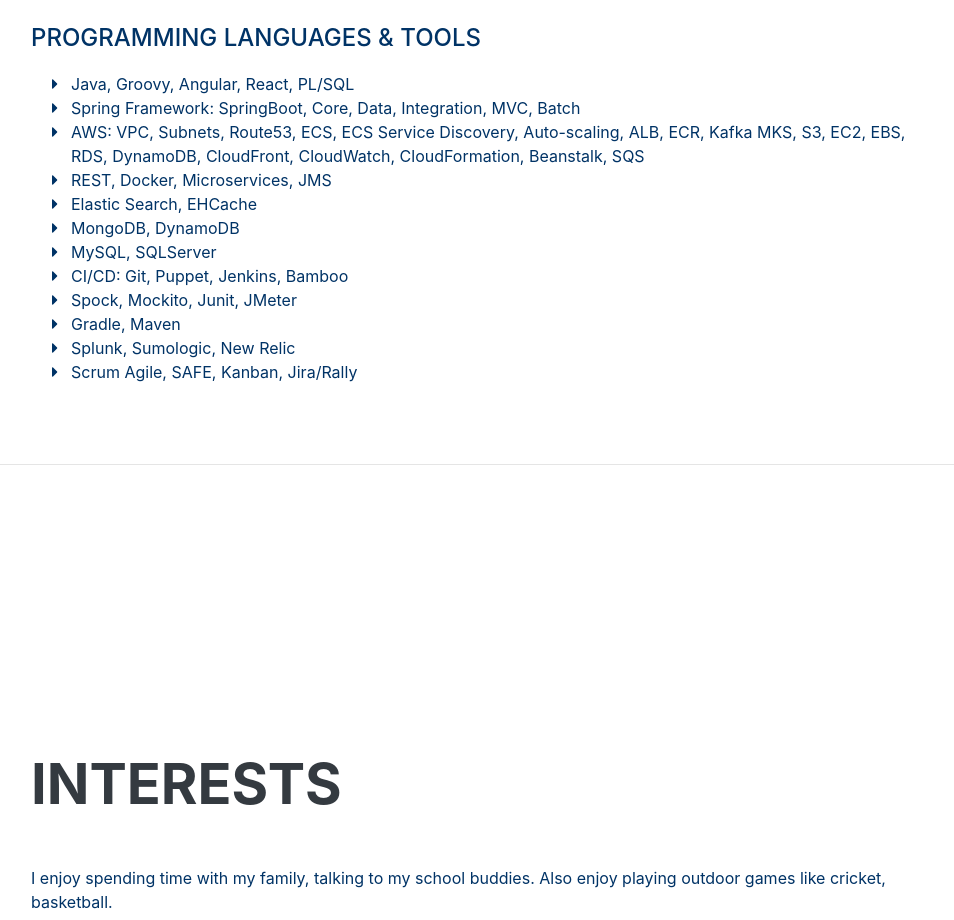
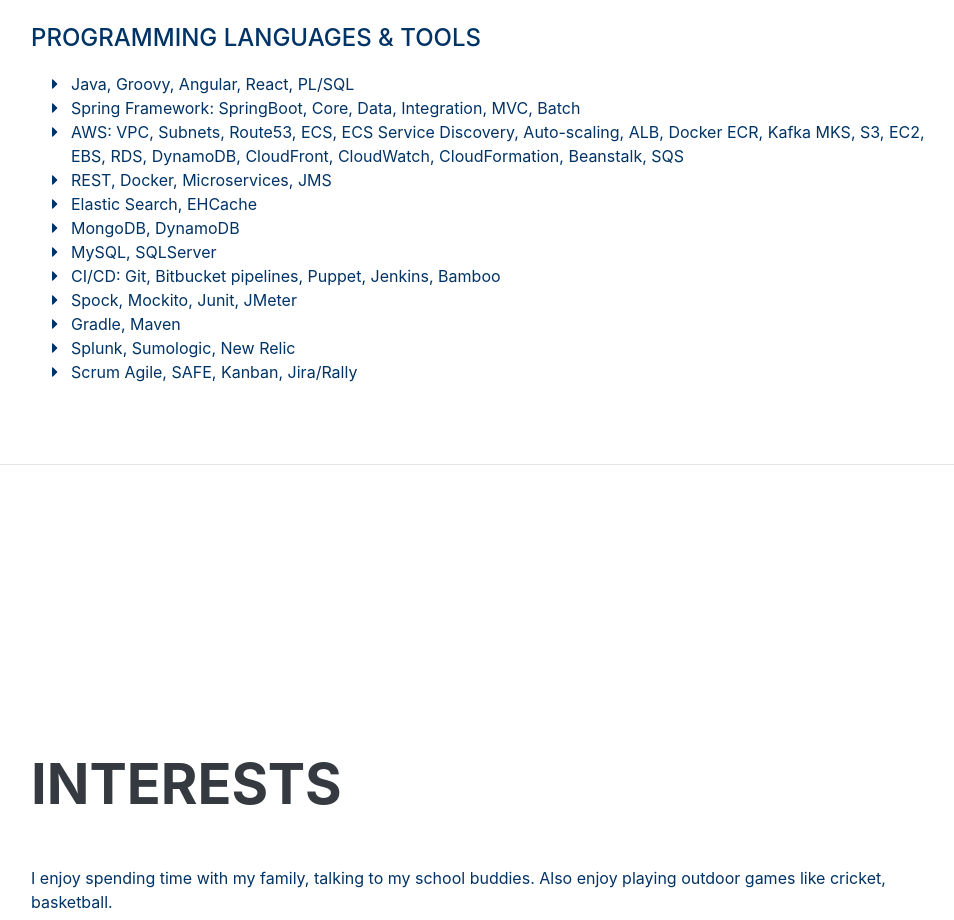
Before and after one commit to vishnusunkari/website, a plain HTML site: page docs/index.html in a window 1280 px wide. Shown: the part 4760-5680 px from the top of the page, without its empty margins (289-1243 px from the left). Drawn offline with nearby package versions, Linux system fonts and the light colour scheme; a web font is replaced by a local one.

Commit message:
Update Skills

```diff
--- a/docs/index.html
+++ b/docs/index.html
@@ -180,13 +180,13 @@
                         <!--<li class="list-inline-item"><i class="fab fa-java"></i>Java</li>-->
                         <li><span class="fa-li"><i class="fas fa-caret-right"></i></span>Java, Groovy, Angular, React, PL/SQL</li>
                         <li><span class="fa-li"><i class="fas fa-caret-right"></i></span>Spring Framework: SpringBoot, Core, Data, Integration, MVC, Batch</li>
-                        <li><span class="fa-li"><i class="fas fa-caret-right"></i></span>AWS: VPC, Subnets, Route53, ECS, ECS Service Discovery, Auto-scaling, ALB, ECR,
+                        <li><span class="fa-li"><i class="fas fa-caret-right"></i></span>AWS: VPC, Subnets, Route53, ECS, ECS Service Discovery, Auto-scaling, ALB, Docker ECR,
                             Kafka MKS, S3, EC2, EBS, RDS, DynamoDB, CloudFront, CloudWatch, CloudFormation, Beanstalk, SQS</li>
                         <li><span class="fa-li"><i class="fas fa-caret-right"></i></span>REST, Docker, Microservices, JMS</li>
                         <li><span class="fa-li"><i class="fas fa-caret-right"></i></span>Elastic Search, EHCache</li>
                         <li><span class="fa-li"><i class="fas fa-caret-right"></i></span>MongoDB, DynamoDB</li>
                         <li><span class="fa-li"><i class="fas fa-caret-right"></i></span>MySQL, SQLServer</li>
-                        <li><span class="fa-li"><i class="fas fa-caret-right"></i></span>CI/CD: Git, Puppet, Jenkins, Bamboo</li>
+                        <li><span class="fa-li"><i class="fas fa-caret-right"></i></span>CI/CD: Git, Bitbucket pipelines, Puppet, Jenkins, Bamboo</li>
                         <li><span class="fa-li"><i class="fas fa-caret-right"></i></span>Spock, Mockito, Junit, JMeter</li>
                         <li><span class="fa-li"><i class="fas fa-caret-right"></i></span>Gradle, Maven</li>
                         <li><span class="fa-li"><i class="fas fa-caret-right"></i></span>Splunk, Sumologic, New Relic</li>
```
